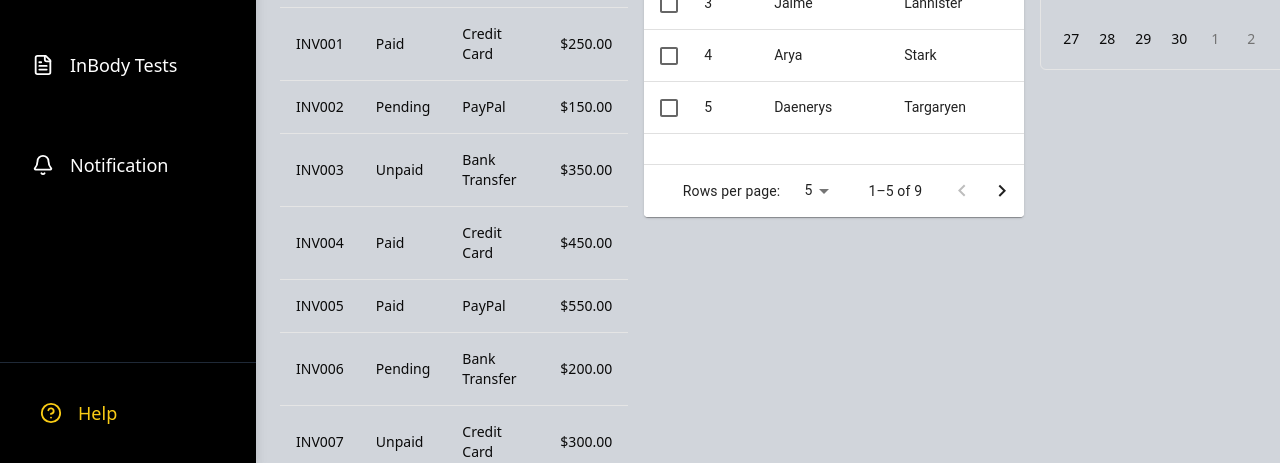
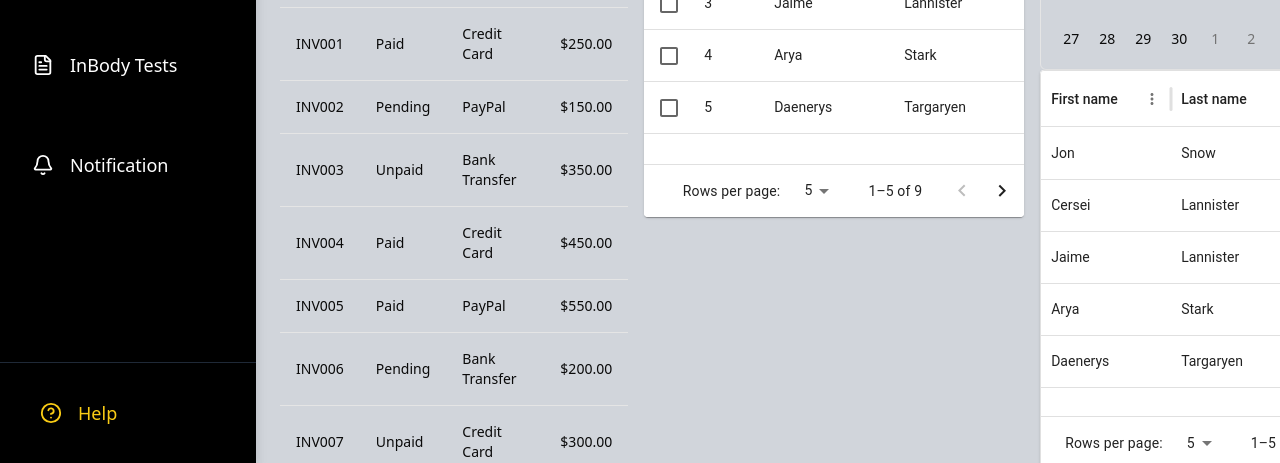
Before and after one commit to Anis23sel/Fitgenix-Repository, a Next.js app: page /dashboard/Doctor in a window 1280 px wide. Shown: the part 337-800 px from the top of the page. Built offline with nearby package versions, Linux system fonts and the light colour scheme; no server answers.

Commit message:
changed dashboard layout

```diff
--- a/src/app/dashboard/Doctor/page.tsx
+++ b/src/app/dashboard/Doctor/page.tsx
@@ -5,6 +5,7 @@ import InBodyTestTable from "@/components/ui/dashboard/DoctorDashboard/InBodyTes
 import DateRangeCalendar from "@/components/ui/dashboard/dashboardcard/DateRangeCalendar";
 import UsersTable from "@/components/ui/dashboard/DoctorDashboard/UsersTable";
 import SearchBar from "@/components/ui/dashboard/DoctorDashboard/SearchBar";
+import TodaysClients from "@/components/ui/dashboard/DoctorDashboard/TodaysClients";
 
 export default function Doctor() {
   const [searchQuery, setSearchQuery] = useState("");
@@ -32,8 +33,9 @@ export default function Doctor() {
       </div>
 
       {/* Right column: Calendar */}
-      <div>
+      <div >
         <DateRangeCalendar />
+        <TodaysClients  />
       </div>
     </div>
   );
--- a/src/app/dashboard/page.tsx
+++ b/src/app/dashboard/page.tsx
@@ -46,11 +46,11 @@ export default function Dashboard() {
         {/* Top Row: CircularProgress + Sports */}
         <div className="flex gap-6">
           {/* Circular Progress */}
-          <div className="w-full sm:w-[150px] lg:w-[200px] flex flex-col items-center space-y-6">
+          {/*<div className="w-full sm:w-[150px] lg:w-[200px] flex flex-col items-center space-y-6">
             <div className="flex justify-center items-center">
               <CircularProgressCountUp />
             </div>
-          </div>
+          </div>*/}
 
           {/* Sports Cards */}
           <div className="grid grid-cols-2 gap-6 w-full h-full">
@@ -106,8 +106,8 @@ export default function Dashboard() {
 
       {/* Right Sidebar: Calendar + Sessions */}
       <div className="w-full sm:w-[300px] lg:w-[350px] flex-shrink-0">
-        <div className="mb-6 bg-white">
-          <DateRangeCalendar />
+        <div className="mb-6">
+          <CircularProgressCountUp />
         </div>
         <TodaySession
           sessions={[
--- /dev/null
+++ b/src/components/ui/dashboard/DoctorDashboard/TodaysClients.tsx
@@ -0,0 +1,39 @@
+import * as React from 'react';
+import { DataGrid, GridColDef } from '@mui/x-data-grid';
+import Paper from '@mui/material/Paper';
+
+const columns: GridColDef[] = [
+  { field: 'firstName', headerName: 'First name', width: 130 },
+  { field: 'lastName', headerName: 'Last name', width: 130 },
+];
+
+const rows = [
+  { id: 1, lastName: 'Snow', firstName: 'Jon' },
+  { id: 2, lastName: 'Lannister', firstName: 'Cersei' },
+  { id: 3, lastName: 'Lannister', firstName: 'Jaime' },
+  { id: 4, lastName: 'Stark', firstName: 'Arya' },
+  { id: 5, lastName: 'Targaryen', firstName: 'Daenerys' },
+  { id: 6, lastName: 'Melisandre', firstName: null },
+  { id: 7, lastName: 'Clifford', firstName: 'Ferrara' },
+  { id: 8, lastName: 'Frances', firstName: 'Rossini' },
+  { id: 9, lastName: 'Roxie', firstName: 'Harvey' },
+];
+
+const paginationModel = { page: 0, pageSize: 5 };
+
+export default function TodaysClients() {
+  return (
+    <Paper sx={{ height: 400, width: '100%' }}>
+      <DataGrid
+        rows={rows}
+        columns={columns}
+        initialState={{ pagination: { paginationModel } }}
+        pageSizeOptions={[5, 10]}
+        checkboxSelection={false}
+        disableColumnSelector
+        disableRowSelectionOnClick
+        hideFooterSelectedRowCount
+      />
+    </Paper>
+  );
+}
--- a/src/components/ui/dashboard/dashboardcard/DateRangeCalendar.tsx
+++ b/src/components/ui/dashboard/dashboardcard/DateRangeCalendar.tsx
@@ -8,11 +8,13 @@ export default function DateRangeCalendar() {
   const [date, setDate] = React.useState<Date | undefined>(new Date())
 
   return (
+    <div className="w-full">
     <Calendar
       mode="single"
       selected={date}
       onSelect={setDate}
       className="rounded-md border"
     />
+    </div>
   )
 }
```
